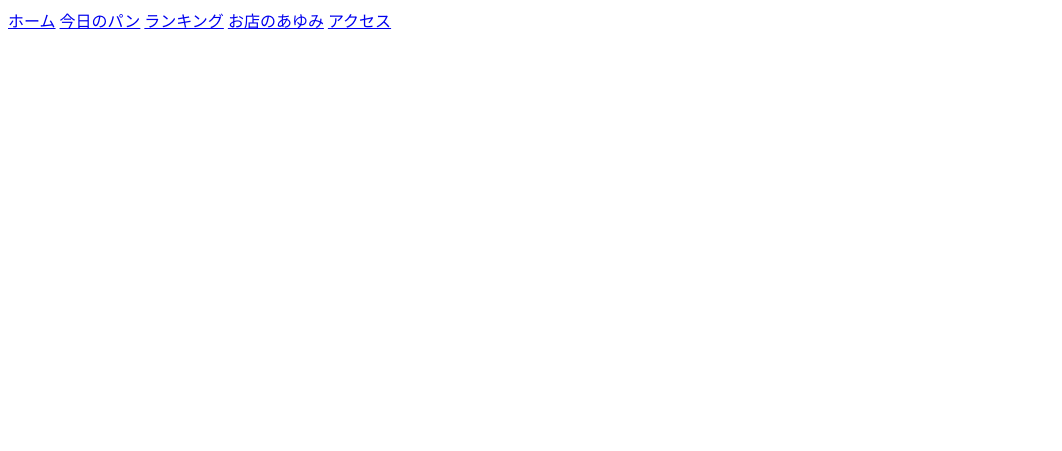
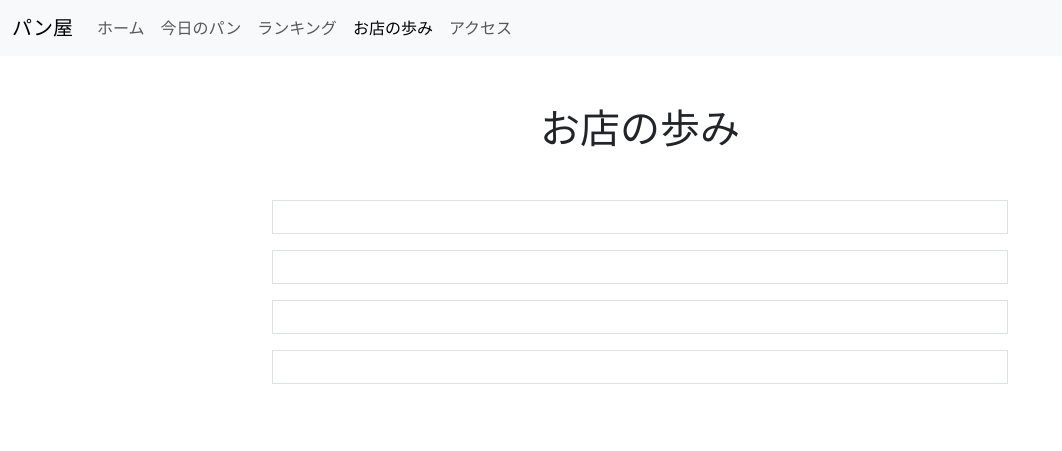
Before and after one commit to kendousys25-wq/team-bread, a plain HTML site: page history.html in a window 1280 px wide. Shown: the whole page, without its empty margins (0-1062 px from the left). Drawn offline with nearby package versions, Linux system fonts and the light colour scheme.

Commit message:
add history page layout

```diff
--- a/history.html
+++ b/history.html
@@ -1,24 +1,52 @@
+
 <!DOCTYPE html>
 <html lang="ja">
-
 <head>
     <meta charset="UTF-8">
     <meta name="viewport" content="width=device-width, initial-scale=1.0">
-    <title>Document</title>
+    <title>お店の歩み</title>
+    <link href="https://cdn.jsdelivr.net/npm/bootstrap@5.3.8/dist/css/bootstrap.min.css" rel="stylesheet">
+    <link rel="stylesheet" href="css/style.css">
 </head>
+<body>
+    <div>
+        <nav class="navbar navbar-expand-lg bg-body-tertiary">
+            <div class="container-fluid">
+                <a class="navbar-brand" href="index.html">パン屋</a>
+                <button class="navbar-toggler" type="button" data-bs-toggle="collapse" data-bs-target="#navbarNavAltMarkup">
+                    <span class="navbar-toggler-icon"></span>
+                </button>
+                <div class="collapse navbar-collapse" id="navbarNavAltMarkup">
+                    <div class="navbar-nav">
+                        <a class="nav-link" href="index.html">ホーム</a>
+                        <a class="nav-link" href="todaysBread.html">今日のパン</a>
+                        <a class="nav-link" href="ranking.html">ランキング</a>
+                        <a class="nav-link active" href="history.html">お店の歩み</a>
+                        <a class="nav-link" href="access.html">アクセス</a>
+                    </div>
+                </div>
+            </div>
+        </nav>
+    </div>
+    <main class="container py-5">
+    <div class="text-center mb-5">
+        <h1>お店の歩み</h1>
+    </div>
 
-<body>
-    <header>
-        <a href="index.html">ホーム</a>
-        <a href="todaysBread.html">今日のパン</a>
-        <a href="ranking.html">ランキング</a>
-        <a href="history.html">お店のあゆみ</a>
-        <a href="access.html">アクセス</a>
-    </header>
-    <main>
+    <div class="row justify-content-center">
+        <div class="col-lg-8">
+    <div class="border p-3 mb-3">
+    </div>
+    <div class="border p-3 mb-3">
+    </div>
+    <div class="border p-3 mb-3">
+    </div>
+    <div class="border p-3 mb-3">
+    </div>
+</div>
+    </div>
+</main>
 
-    </main>
-
+    <script src="https://cdn.jsdelivr.net/npm/bootstrap@5.3.8/dist/js/bootstrap.bundle.min.js"></script>
 </body>
-
 </html>
```
